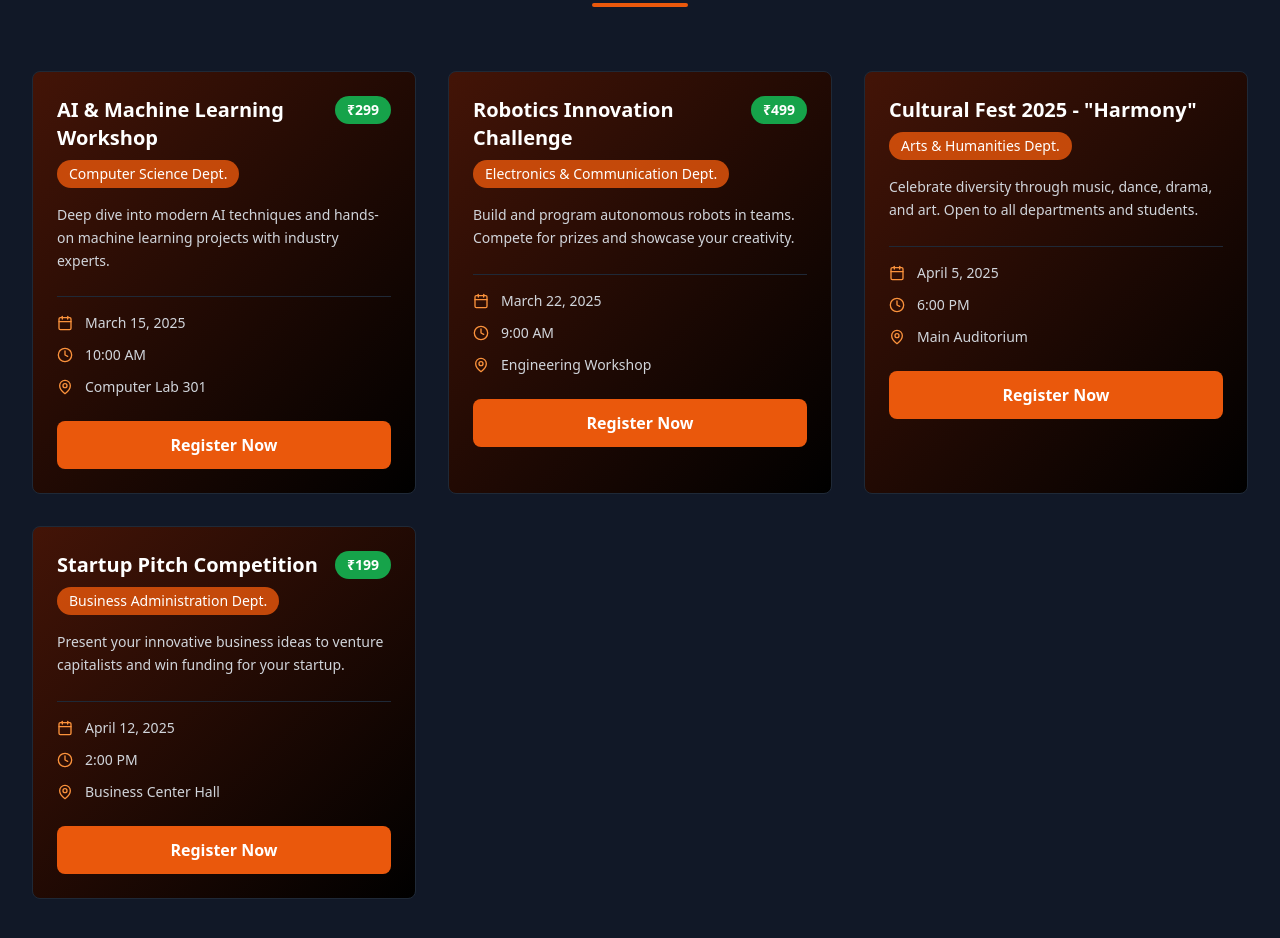
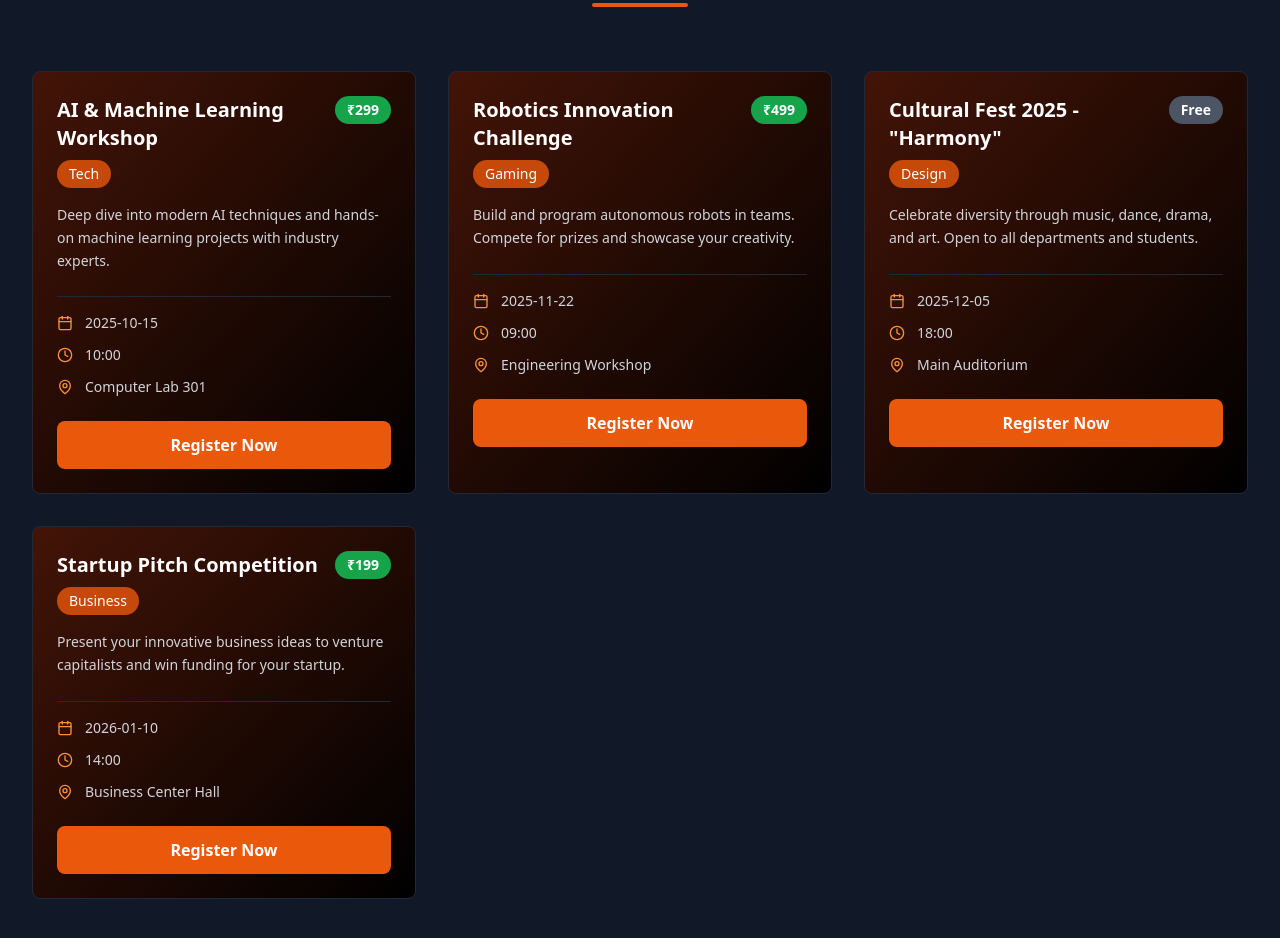
Before and after one commit to getNavneet/hackHeist-infotech, a React (Vite) app: page / in a window 1280 px wide. Shown: the part 920-1858 px from the top of the page. Built offline with nearby package versions, Linux system fonts and the light colour scheme.

Commit message:
add toast msg

```diff
--- a/package.json
+++ b/package.json
@@ -15,6 +15,7 @@
     "lucide-react": "^0.344.0",
     "react": "^18.3.1",
     "react-dom": "^18.3.1",
+    "react-hot-toast": "^2.6.0",
     "react-icons": "^5.5.0"
   },
   "devDependencies": {
--- a/src/App.tsx
+++ b/src/App.tsx
@@ -1,4 +1,8 @@
 import React, { useState } from 'react';
+// --- 1. Import toast and Toaster from react-hot-toast ---
+import toast, { Toaster } from 'react-hot-toast';
+
+// --- Import all your components ---
 import Header from './components/Header';
 import HeroSection from './components/HeroSection';
 import EventList from './components/EventList';
@@ -10,10 +14,12 @@ import SignupModal from './components/SignupModal';
 import RegisterModal from './components/RegisterModal';
 import AdminDashboard from './components/AdminDashboard';
 import ChatBot from './components/ChatBot';
+
 interface Event {
   id: number;
   name: string;
   department: string;
+  // --- 2. Changed date format to YYYY-MM-DD for status logic ---
   date: string;
   time: string;
   location: string;
@@ -21,14 +27,14 @@ interface Event {
   price?: number;
 }
 
-function App() {
-  const [events, setEvents] = useState<Event[]>([
+// --- Initial sample data with corrected date format ---
+const initialEvents: Event[] = [
   {
     id: 1,
     name: 'AI & Machine Learning Workshop',
-      department: 'Computer Science Dept.',
-      date: 'March 15, 2025',
-      time: '10:00 AM',
+    department: 'Tech',
+    date: '2025-10-15',
+    time: '10:00',
     location: 'Computer Lab 301',
     description: 'Deep dive into modern AI techniques and hands-on machine learning projects with industry experts.',
     price: 299
@@ -36,9 +42,9 @@ function App() {
   {
     id: 2,
     name: 'Robotics Innovation Challenge',
-      department: 'Electronics & Communication Dept.',
-      date: 'March 22, 2025',
-      time: '9:00 AM',
+    department: 'Gaming',
+    date: '2025-11-22',
+    time: '09:00',
     location: 'Engineering Workshop',
     description: 'Build and program autonomous robots in teams. Compete for prizes and showcase your creativity.',
     price: 499
@@ -46,24 +52,27 @@ function App() {
   {
     id: 3,
     name: 'Cultural Fest 2025 - "Harmony"',
-      department: 'Arts & Humanities Dept.',
-      date: 'April 5, 2025',
-      time: '6:00 PM',
+    department: 'Design',
+    date: '2025-12-05',
+    time: '18:00',
     location: 'Main Auditorium',
-      description: 'Celebrate diversity through music, dance, drama, and art. Open to all departments and students.'
+    description: 'Celebrate diversity through music, dance, drama, and art. Open to all departments and students.',
+    price: 0
   },
   {
     id: 4,
     name: 'Startup Pitch Competition',
-      department: 'Business Administration Dept.',
-      date: 'April 12, 2025',
-      time: '2:00 PM',
+    department: 'Business',
+    date: '2026-01-10',
+    time: '14:00',
     location: 'Business Center Hall',
     description: 'Present your innovative business ideas to venture capitalists and win funding for your startup.',
     price: 199
   }
-  ]);
+];
 
+function App() {
+  const [events, setEvents] = useState<Event[]>(initialEvents);
   const [isLoginOpen, setIsLoginOpen] = useState(false);
   const [isSignupOpen, setIsSignupOpen] = useState(false);
   const [isRegisterOpen, setIsRegisterOpen] = useState(false);
@@ -72,17 +81,18 @@ function App() {
   const [isLoggedIn, setIsLoggedIn] = useState(false);
   const [isAdmin, setIsAdmin] = useState(false);
 
+  // --- 3. Replaced all alerts with toast notifications ---
   const handleLogin = (email: string, password: string) => {
     if (email === 'event@gmail.com' && password === '1234') {
       setIsLoggedIn(true);
       setIsAdmin(true);
       setIsLoginOpen(false);
-      alert('Welcome Admin!');
+      toast.success('Welcome Admin!');
     } else {
-      setIsLoggedIn(true);
+      setIsLoggedIn(true); // Simulating regular user login
       setIsAdmin(false);
       setIsLoginOpen(false);
-      alert('Login successful!');
+      toast.success('Login successful!');
     }
   };
 
@@ -90,13 +100,13 @@ function App() {
     setIsLoggedIn(true);
     setIsAdmin(false);
     setIsSignupOpen(false);
-    alert(`Welcome ${name}! Your account has been created successfully.`);
+    toast.success(`Welcome ${name}! Your account has been created.`);
   };
 
   const handleLogout = () => {
     setIsLoggedIn(false);
     setIsAdmin(false);
-    alert('You have been logged out successfully.');
+    toast('You have been logged out.', { icon: '👋' });
   };
 
   const handleEventRegister = (event: Event) => {
@@ -106,69 +116,54 @@ function App() {
 
   const handleRegisterSubmit = (name: string, rollNo: string) => {
     if (selectedEvent) {
-      alert(`You have registered for ${selectedEvent.name}!`);
+      toast.success(`Registered for ${selectedEvent.name}!`);
       setIsRegisterOpen(false);
       setSelectedEvent(null);
     }
   };
 
+  // --- 4. Using Date.now() for robust unique IDs ---
   const handleAddEvent = (eventData: Omit<Event, 'id'>) => {
-    const newEvent = {
-      ...eventData,
-      id: events.length + 1
-    };
-    setEvents(prev => [...prev, newEvent]);
+    const newEvent = { ...eventData, id: Date.now() };
+    setEvents(prev => [newEvent, ...prev]);
     setIsAdminDashboardOpen(false);
+    toast.success('Event created successfully!');
   };
 
   return (
-    <div className="min-h-screen bg-white">
+    // --- 5. Changed to bg-black for theme consistency ---
+    <div className="min-h-screen bg-black">
+      {/* --- 6. Added Toaster component for notifications to render --- */}
+      <Toaster position="top-center" reverseOrder={false} toastOptions={{
+        style: {
+          background: '#333',
+          color: '#fff',
+        },
+      }}/>
+
       <Header
+        isLoggedIn={isLoggedIn}
+        isAdmin={isAdmin}
         onLoginClick={() => setIsLoginOpen(true)}
         onSignupClick={() => setIsSignupOpen(true)}
-        isLoggedIn={isLoggedIn}
-        isAdmin={isAdmin}
         onLogout={handleLogout}
         onAdminDashboard={() => setIsAdminDashboardOpen(true)}
       />
-      < ChatBot/>
+
+      <main>
         <HeroSection />
-
-      <EventList
-        events={events}
-        onRegister={handleEventRegister}
-      />
-
+        <EventList events={events} onRegister={handleEventRegister} />
         <About />
-
         <Contact />
+      </main>
 
       <Footer />
+      <ChatBot />
 
-      <LoginModal
-        isOpen={isLoginOpen}
-        onClose={() => setIsLoginOpen(false)}
-        onLogin={handleLogin}
-      />
-
-      <SignupModal
-        isOpen={isSignupOpen}
-        onClose={() => setIsSignupOpen(false)}
-        onSignup={handleSignup}
-      />
-
-      <RegisterModal
-        isOpen={isRegisterOpen}
-        onClose={() => setIsRegisterOpen(false)}
-        event={selectedEvent}
-        onRegister={handleRegisterSubmit}
-      />
-
-      <AdminDashboard
-        isOpen={isAdminDashboardOpen}
-        onClose={() => setIsAdminDashboardOpen(false)}
-        onAddEvent={handleAddEvent}
-      />
+      <LoginModal isOpen={isLoginOpen} onClose={() => setIsLoginOpen(false)} onLogin={handleLogin} />
+      <SignupModal isOpen={isSignupOpen} onClose={() => setIsSignupOpen(false)} onSignup={handleSignup} />
+      <RegisterModal isOpen={isRegisterOpen} onClose={() => setIsRegisterOpen(false)} event={selectedEvent} onRegister={handleRegisterSubmit} />
+      <AdminDashboard isOpen={isAdminDashboardOpen} onClose={() => setIsAdminDashboardOpen(false)} onAddEvent={handleAddEvent} />
     </div>
   );
 }
```
Also changed, not shown: 1 other file (tests, documents, lock files or other folders). Lines whose indentation alone changed are shown as unchanged.
